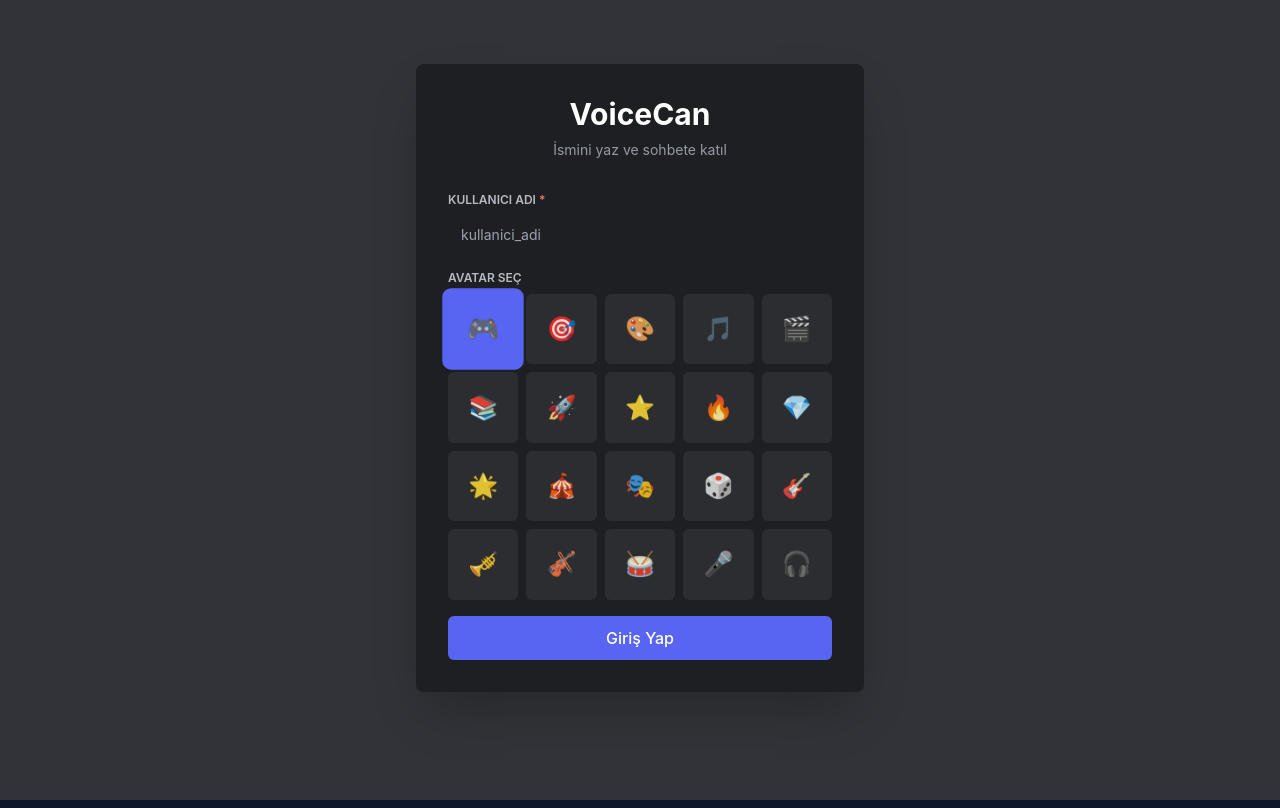
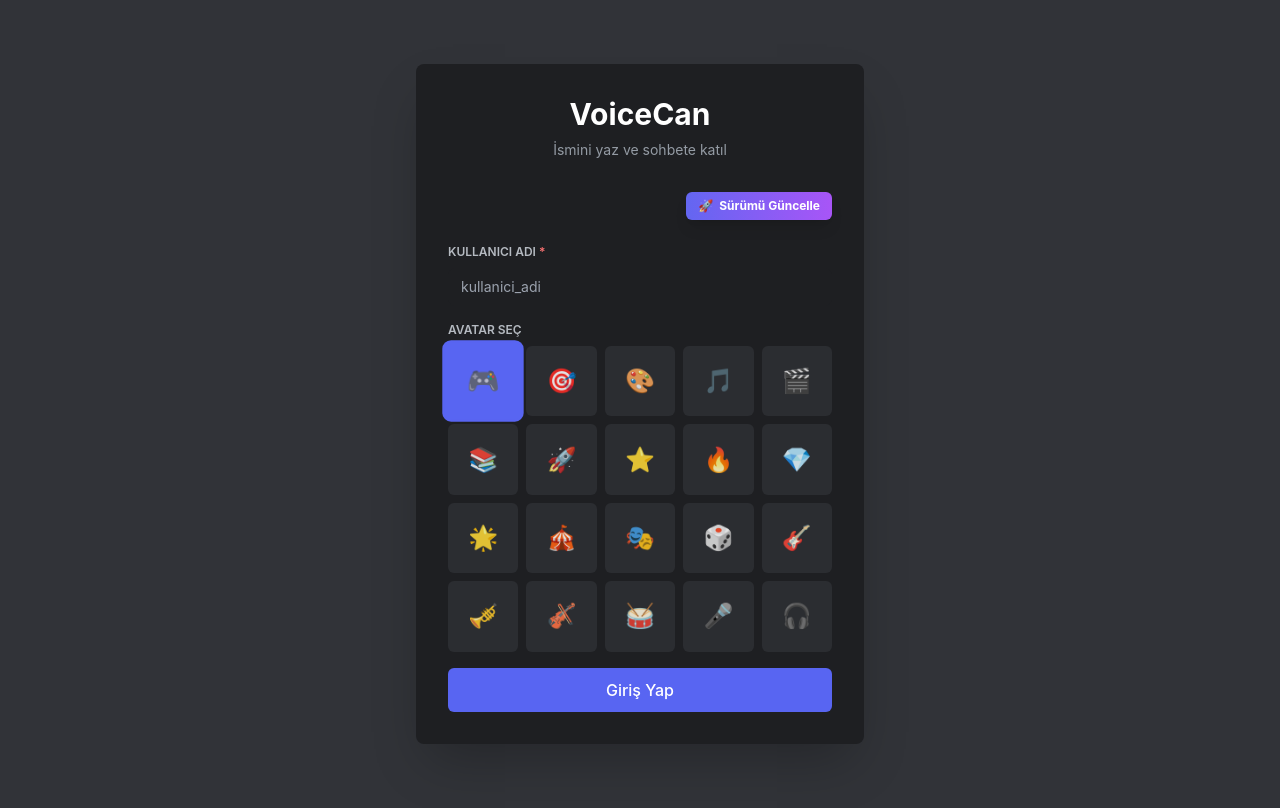
Before and after one commit to meleksoyysal23-dot/discord_deneme, a React (Vite) app in the folder frontend/: page / in a window 1280 px wide. Built offline with nearby package versions, Linux system fonts and the light colour scheme; no server answers.

Commit message:
fix: guncelle butonu geri eklendi, sifresiz login await duzeltildi

```diff
--- a/frontend/src/components/auth/LoginScreen.jsx
+++ b/frontend/src/components/auth/LoginScreen.jsx
@@ -38,6 +38,23 @@ export function LoginScreen({ onLoginSuccess }) {
         <div className="text-center mb-8">
           <h1 className="text-3xl font-bold text-white mb-2">VoiceCan</h1>
           <p className="text-[#949ba4] text-sm">İsmini yaz ve sohbete katıl</p>
+        </div>
+
+        <div className="mb-6 flex justify-end">
+          <button
+            type="button"
+            onClick={() => {
+              if (window.electronAPI && window.electronAPI.openExternal) {
+                window.electronAPI.openExternal('https://github.com/meleksoyysal23-dot/discord_deneme/releases');
+              } else {
+                window.open('https://github.com/meleksoyysal23-dot/discord_deneme/releases', '_blank');
+              }
+            }}
+            className="px-3 py-1.5 bg-gradient-to-r from-indigo-500 to-purple-500 hover:from-indigo-600 hover:to-purple-600 text-white text-xs font-bold rounded-md transition-all flex items-center gap-1.5 shadow-lg"
+          >
+            <span>🚀</span>
+            <span>Sürümü Güncelle</span>
+          </button>
         </div>
 
         <form onSubmit={handleSubmit} className="space-y-4">
```
Also changed, not shown: 1 other file (tests, documents, lock files or other folders).
